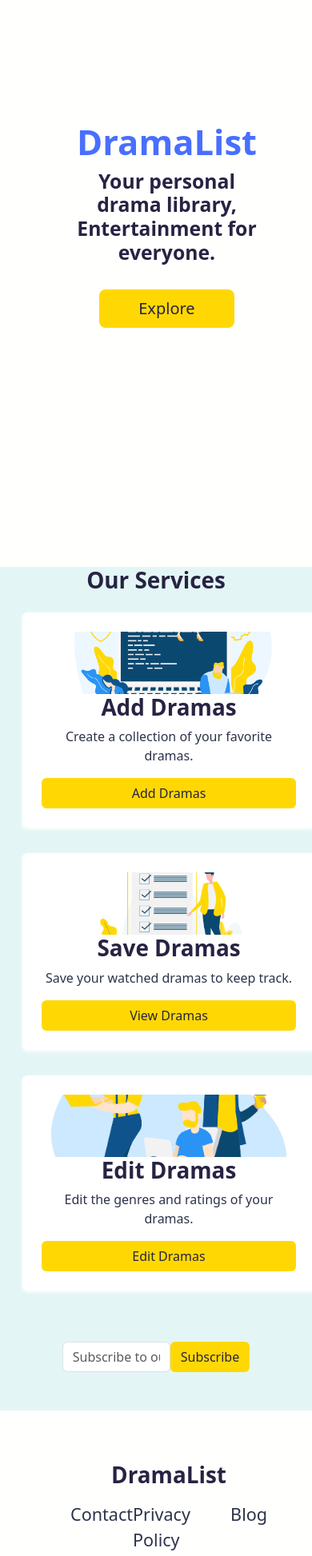
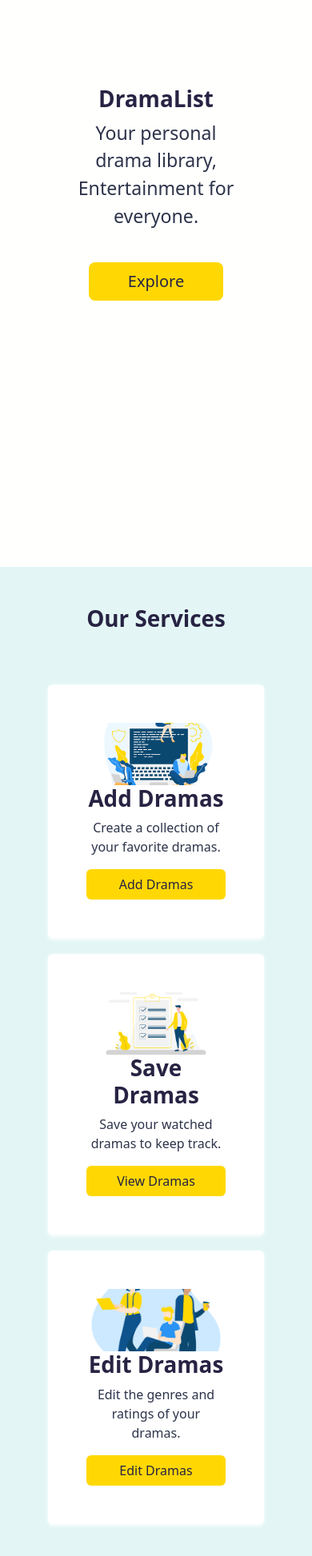
Before and after one commit to RamandeepVandal/mern-dramalist-app, a React (Vite) app in the folder client/: page / in a window 390 px wide. Shown: the part 51-1997 px from the top of the page at 80% size. Built offline with nearby package versions, Linux system fonts and the light colour scheme.

Commit message:
Added responsiveness and updated margins.

```diff
--- a/client/src/screens/LandingPage.jsx
+++ b/client/src/screens/LandingPage.jsx
@@ -19,17 +19,12 @@ export const LandingPage = () => {
       {/* HERO SECTION */}
       <section className="hero">
         <Header />
-        <div className="d-flex justify-content-between align-items-center text-center m-5 p-5">
+        <div className="d-flex justify-content-between align-items-center text-center m-5 mt-1 p-5">
           <div className="text-center mt-5">
-            <h1
-              className="display-1"
-              style={{ color: "#486fff", fontWeight: "bold" }}
-            >
-              DramaList
-            </h1>
-            <h1 className="fs-2 ">
+            <h1 className="fs-1">DramaList</h1>
+            <p className="fs-3">
               Your personal drama library, Entertainment for everyone.
-            </h1>
+            </p>
             <button
               className="btn btn-lg ps-5 pe-5 mt-4 btn-explore"
               onClick={handleClickDramaList}
@@ -48,16 +43,16 @@ export const LandingPage = () => {
 
       {/* SERVICES/ABOUT SECTION */}
       <section className="about">
-        <div className="d-flex flex-column justify-content-center">
+        <div className="d-flex flex-column justify-content-center pt-5">
           <h1 className="text-center mb-2" style={{ fontWeight: "bold" }}>
             Our Services
           </h1>
 
-          <div className="d-flex justify-content-between align-items-center">
+          <div className="d-flex justify-content-between align-items-center p-5">
             <div className="container">
               <div className="row">
-                <div className="col-12 col-md-6 col-lg-4">
-                  <div className="card container m-3 p-4 text-center services-container">
+                <div className="col-12 col-sm-12 col-md-12 col-lg-4">
+                  <div className="card container p-5 text-center services-container">
                     <img
                       className="card-img-top"
                       src={supportTeam}
@@ -73,8 +68,8 @@ export const LandingPage = () => {
                     </button>
                   </div>
                 </div>
-                <div className="col-12 col-md-6 col-lg-4">
-                  <div className="card container m-3 p-4 text-center services-container">
+                <div className="col-12 col-sm-12 col-md-12 col-lg-4">
+                  <div className="card container p-5 text-center services-container">
                     <img
                       className="card-img-top"
                       src={taskImg}
@@ -90,8 +85,8 @@ export const LandingPage = () => {
                     </button>
                   </div>
                 </div>
-                <div className="col-12 col-md-6 col-lg-4">
-                  <div className="card container m-3 p-4 text-center services-container">
+                <div className="col-12 col-sm-12 col-md-12 col-lg-4">
+                  <div className="card container p-5 text-center services-container">
                     <img
                       className="card-img-top"
                       src={remoteTeam}
@@ -116,29 +111,32 @@ export const LandingPage = () => {
       {/* NEWSLETTER/CONTACT SECTION */}
       <section className="contact">
         <div className="container">
-          <div className="d-flex justify-content-center align-items-center p-5">
+          <div className="justify-content-center align-items-center p-5">
+            <h1 className="text-center">Get the latest</h1>
+            <div className="d-flex m-5">
             <input
-              className="form-control w-50"
+              className="form-control p-3"
               type="text"
               placeholder="Subscribe to our newsletter"
             />
             <button className="btn btn-explore">Subscribe</button>
+            </div>
           </div>
         </div>
       </section>
 
       {/* FOOTER SECTION */}
       <section className="footer container">
-        <div className="container d-flex justify-content-between align-items-center p-5 m-3 footer-container">
-          <h1>DramaList</h1>
+        <div className="container d-flex justify-content-between align-items-center p-5 footer-container">
+          <a href="#" className="fs-2" >DramaList</a>
 
-          <div className="container d-flex justify-content-evenly mt-2">
-            <p className="fs-4">Contact</p>
-            <p className="fs-4">Privacy Policy</p>
-            <p className="fs-4">Blog</p>
+          <div className="container d-flex justify-content-evenly">
+            <a href='#' className="fs-4">Contact</a>
+            <a href='#' className="fs-4">Privacy Policy</a>
+            <a href='#' className="fs-4">Blog</a>
           </div>
 
-          <div className="d-flex">
+          <div className="d-flex align-items-center">
             <svg
               xmlns="http://www.w3.org/2000/svg"
               width="25"
```
